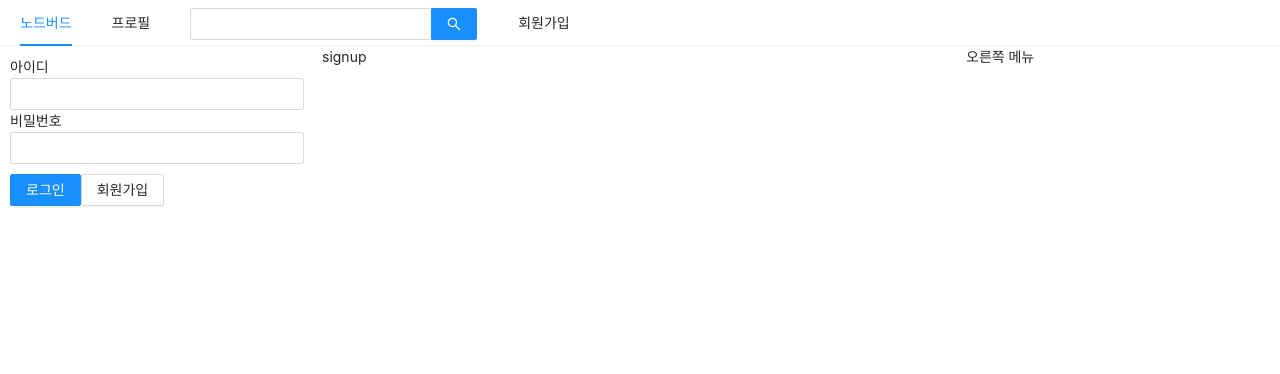
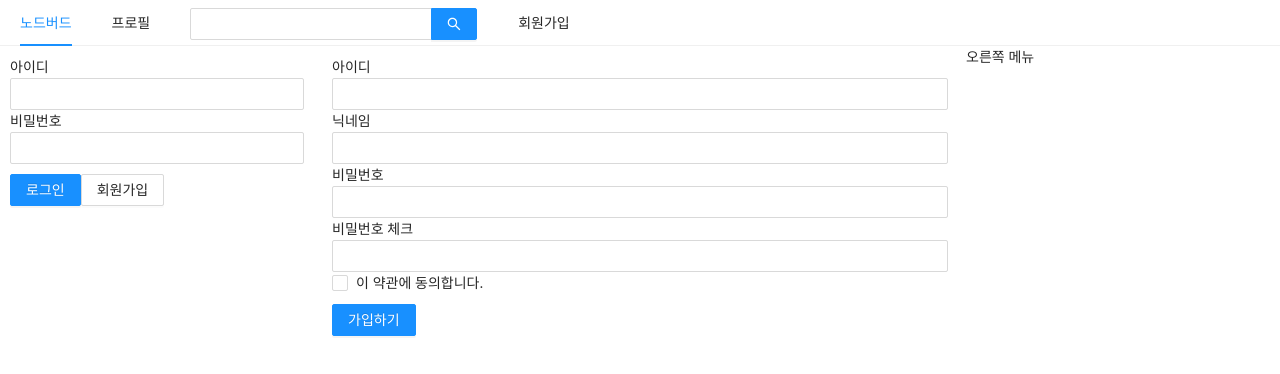
Before and after one commit to YuSunjo/react-node_bird, a Next.js app in the folder front/: page /signup in a window 1280 px wide. Shown: the top 374 px of the page. Built offline with nearby package versions, Linux system fonts and the light colour scheme.

Commit message:
sighin page

```diff
--- a/front/components/LoginForm.js
+++ b/front/components/LoginForm.js
@@ -2,6 +2,8 @@
 import { Button, Form, Input } from 'antd';
 import Link from 'next/link';
 import styled from 'styled-components';
+import PropTypes from 'prop-types'
+import useInput from '../hooks/useInput';
 
 //인라인으로 쓰면 객체가 계속 생성되서 리랜더링이 된다.
 const ButtonWrapper = styled.div`
@@ -14,17 +16,8 @@
 
 const LoginForm =({setIsLoggedin}) => {
 
-    const [id, setId] = useState('');
-    const [password, setPassword] = useState('')
-
-
-    const onChangeId = useCallback( (e) => {
-        setId(e.target.value)
-    },[]);
-
-    const onChangePassword = useCallback( (e) => {
-        setPassword(e.target.value)
-    },[]);
+    const [id, onChangeId] = useInput('');
+    const [password, onChangePassword] = useInput('');
 
     const onSubmitForm = useCallback(() => {
         console.log(id, password);
@@ -57,4 +50,8 @@
     )
 }
 
+LoginForm.propTypes= {
+    setIsLoggedin: PropTypes.func.isRequired,
+}
+
 export default LoginForm;
--- /dev/null
+++ b/front/hooks/useInput.js
@@ -0,0 +1,11 @@
+//커스텀 훅 계속 반복되는 사용 때문에 사용
+
+import {useState, useCallback} from 'react';
+
+export default (initialValue= null) => {
+    const [value, setValue] = useState(initialValue);
+    const handler = useCallback( (e) => {
+        setValue(e.target.value)
+    },[]);
+    return [value, handler];
+}
--- a/front/pages/signup.js
+++ b/front/pages/signup.js
@@ -1,16 +1,87 @@
-import React from 'react'
-import AppLayout from '../components/AppLayout'
-import Head from 'next/head'
+import React ,{useCallback, useState} from 'react';
+import AppLayout from '../components/AppLayout';
+import Head from 'next/head';
+import {Button, Checkbox, Form, Input } from 'antd';
+import useInput from '../hooks/useInput';
+import styled from 'styled-components';
+
+const ErrorMessage = styled.div`
+    color: red;
+`;
 
 const signup= () => {
+
+    const [id, onChangeId] = useInput('');
+    const [nickname, onChangeNickname] = useInput('');
+
+    const [password, onChangePassword] = useInput('');
+    const [passwordCheck, setPasswordCheck] = useState('');
+    const [passwordError, setPasswordError] = useState(false);
+    const onChangePasswordCheck = useCallback(
+        (e) => {
+            setPasswordCheck(e.target.value);
+            setPasswordError(e.target.value !== password);
+        },
+        [password],
+    )
+
+    const [termError, setTermError] = useState(false);
+    const [term, setTerm] = useState('');
+    const onChangeTerm = useCallback(
+        (e) => {
+            setTerm(e.target.checked);
+            setTermError(false);
+        },
+        [],
+    )
+
+    const onSubmit = useCallback( () => {
+        if(password !== passwordCheck){
+            return setPasswordError(true);
+        }
+        if(!term) {
+            return setTermError(true);
+        }
+        console.log(id, nickname, password);
+    },[password, passwordCheck, term]);
     return (
         <>
+        <AppLayout>
             <Head>
                 <title>회원가입 | NodeBird</title>
             </Head>
-            <AppLayout>
-                signup
-            </AppLayout>
+            <Form onFinish={onSubmit} style={{padding: 10}}>
+                <div>
+                    <label htmlFor="user-id">아이디</label>
+                    <br />
+                    <Input name="user-id" value={id} required onChange={onChangeId}/>
+                </div>
+                <div>
+                    <label htmlFor="user-nick">닉네임</label>
+                    <br />
+                    <Input name="user-nick" value={nickname} required onChange={onChangeNickname}/>
+                </div>
+                <div>
+                    <label htmlFor="user-password">비밀번호</label>
+                    <br />
+                    <Input name="user-password" type="password" value={password} required onChange={onChangePassword}/>
+                </div>
+                <div>
+                    <label htmlFor="user-password-check">비밀번호 체크</label>
+                    <br />
+                    <Input name="user-password-check" type="password" value={passwordCheck} required onChange={onChangePasswordCheck}/>
+                    {passwordError && <ErrorMessage>비밀번호가 일치하지 않습니다.</ErrorMessage>}
+                </div>
+                <div>
+                    <Checkbox name="user-term" checked={term} onChange={onChangeTerm}>이 약관에 동의합니다.</Checkbox>
+                    {termError && <ErrorMessage>약관에 동의 하셔야 합니다.</ErrorMessage>}
+                </div>
+                <div style={{marginTop: 10}}>
+                    <Button type="primary" htmlType="submit">가입하기</Button>
+                </div>
+
+            </Form>
+        </AppLayout>
         </>
     )
 }
```
